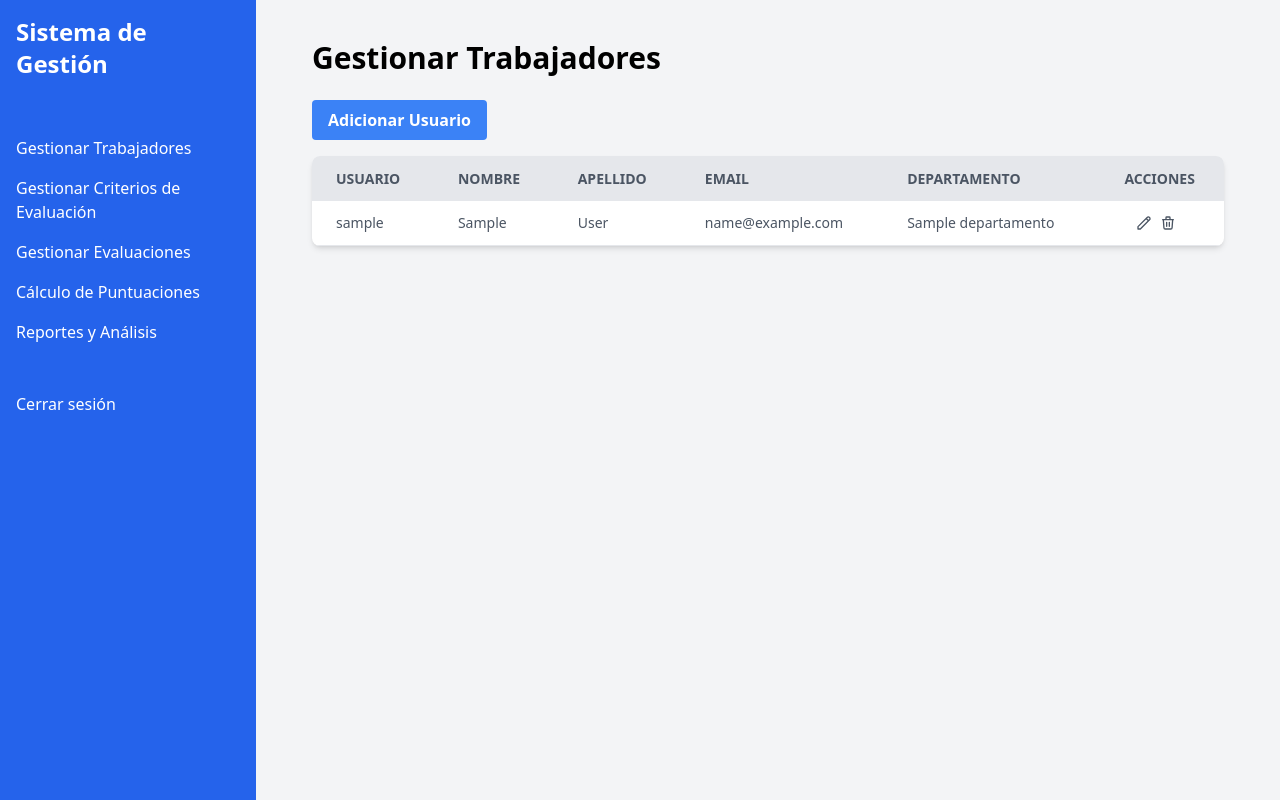
After one commit to tumbarell89/DjangoProyect, a Django app: page /gestionar-trabajadores/ in a window 1280 px wide. The commit adds this page. Run offline with Django 5.2, Linux system fonts and the light colour scheme; a user stored in the database is signed in; tables that the repository leaves empty hold one stand-in row (values such as "Sample post"); some libraries are stand-ins or nearby versions.

Commit message:
gestiornar usuarios y roles

```diff
--- a/config/urls.py
+++ b/config/urls.py
@@ -5,31 +5,19 @@ from empleados import views
 from rest_framework.routers import DefaultRouter
 
 router = DefaultRouter()
-router.register(r'empleados', views.EmpleadoViewSet)
-router.register(r'usuarios', views.UserViewSet)
 
 urlpatterns = [
     path('admin/', admin.site.urls),
-    # path('', views.perfil_empleado, name='perfil_empleado'),
-    path('crear-empleado/', views.crear_empleado, name='crear_empleado'),
-    path('gestion-evaluaciones/', views.gestion_evaluaciones, name='gestion_evaluaciones'),
-    path('registro-logros/', views.registro_logros, name='registro_logros'),
-    path('calculo-puntuaciones/', views.calculo_puntuaciones, name='calculo_puntuaciones'),
-    path('reportes-analisis/', views.reportes_analisis, name='reportes_analisis'),
     path('accounts/', include('django.contrib.auth.urls')),
     path('', auth_views.LoginView.as_view(), name='login'),
     path('logout/', auth_views.LogoutView.as_view(), name='logout'),
-    path('dashboard/', views.dashboard, name='dashboard'),
-    path('perfiles/', views.lista_perfiles, name='lista_perfiles'),
-    path('perfiles/crear/', views.crear_perfil, name='crear_perfil'),
-    path('perfiles/editar/<int:pk>/', views.editar_perfil, name='editar_perfil'),
-    path('perfiles/eliminar/<int:pk>/', views.eliminar_perfil, name='eliminar_perfil'),
-    path('usuarios/', views.lista_usuarios, name='lista_usuarios'),
+    path('gestionar-trabajadores/', views.gestionar_trabajadores, name='gestionar_trabajadores'),
+    path('crear-editar-trabajador/', views.crear_editar_trabajador, name='crear_editar_trabajador'),
+    path('eliminar-trabajador/<int:user_id>/', views.eliminar_trabajador, name='eliminar_trabajador'),
+    path('obtener-trabajador/<int:user_id>/', views.obtener_trabajador, name='obtener_trabajador'),
+
 
     # API URLs
     path('api/', include(router.urls)),
-    path('api/dashboard/', views.api_dashboard, name='api_dashboard'),
-    path('api/perfiles/', views.api_lista_perfiles, name='api_lista_perfiles'),
-    path('api/usuarios/', views.api_lista_usuarios, name='api_lista_usuarios'),
 
 ]
--- /dev/null
+++ b/empleados/templates/empleados/gestionar_trabajadores.html
@@ -0,0 +1,253 @@
+{% extends 'base.html' %}
+{% load static %}
+
+{% block content %}
+<div class="container mx-auto px-4">
+    <h1 class="text-3xl font-bold mb-6">Gestionar Trabajadores</h1>
+    <div class="mb-4">
+        <button id="btnAddUser" class="bg-blue-500 hover:bg-blue-700 text-white font-bold py-2 px-4 rounded">
+            Adicionar Usuario
+        </button>
+    </div>
+    <div class="bg-white shadow-md rounded-lg overflow-hidden">
+        <table class="min-w-full leading-normal">
+            <thead>
+                <tr class="bg-gray-200 text-gray-600 uppercase text-sm leading-normal">
+                    <th class="py-3 px-6 text-left">Usuario</th>
+                    <th class="py-3 px-6 text-left">Nombre</th>
+                    <th class="py-3 px-6 text-left">Apellido</th>
+                    <th class="py-3 px-6 text-left">Email</th>
+                    <th class="py-3 px-6 text-left">Departamento</th>
+                    <th class="py-3 px-6 text-center">Acciones</th>
+                </tr>
+            </thead>
+            <tbody class="text-gray-600 text-sm font-light">
+                {% for usuario in usuarios %}
+                <tr class="border-b border-gray-200 hover:bg-gray-100">
+                    <td class="py-3 px-6 text-left whitespace-nowrap">
+                        <span class="font-medium">{{ usuario.username }}</span>
+                    </td>
+                    <td class="py-3 px-6 text-left">
+                        <span>{{ usuario.first_name }}</span>
+                    </td>
+                    <td class="py-3 px-6 text-left">
+                        <span>{{ usuario.last_name }}</span>
+                    </td>
+                    <td class="py-3 px-6 text-left">
+                        <span>{{ usuario.email }}</span>
+                    </td>
+                    <td class="py-3 px-6 text-left">
+                        <span>{{ usuario.empleado.departamento.denominacion|default:"" }}</span>
+                    </td>
+                    <td class="py-3 px-6 text-center">
+                        <div class="flex item-center justify-center">
+                            <button class="w-4 mr-2 transform hover:text-purple-500 hover:scale-110 btnEditUser" data-user-id="{{ usuario.id }}">
+                                <svg xmlns="http://www.w3.org/2000/svg" fill="none" viewBox="0 0 24 24" stroke="currentColor">
+                                    <path stroke-linecap="round" stroke-linejoin="round" stroke-width="2" d="M15.232 5.232l3.536 3.536m-2.036-5.036a2.5 2.5 0 113.536 3.536L6.5 21.036H3v-3.572L16.732 3.732z" />
+                                </svg>
+                            </button>
+                            <button class="w-4 mr-2 transform hover:text-red-500 hover:scale-110 btnDeleteUser" data-user-id="{{ usuario.id }}">
+                                <svg xmlns="http://www.w3.org/2000/svg" fill="none" viewBox="0 0 24 24" stroke="currentColor">
+                                    <path stroke-linecap="round" stroke-linejoin="round" stroke-width="2" d="M19 7l-.867 12.142A2 2 0 0116.138 21H7.862a2 2 0 01-1.995-1.858L5 7m5 4v6m4-6v6m1-10V4a1 1 0 00-1-1h-4a1 1 0 00-1 1v3M4 7h16" />
+                                </svg>
+                            </button>
+                        </div>
+                    </td>
+                </tr>
+                {% empty %}
+                <tr>
+                    <td colspan="6" class="py-3 px-6 text-center">No hay usuarios registrados.</td>
+                </tr>
+                {% endfor %}
+            </tbody>
+        </table>
+    </div>
+</div>
+
+<!-- Modal para Adicionar/Editar Usuario -->
+<div id="userModal" class="fixed inset-0 bg-gray-600 bg-opacity-50 overflow-y-auto h-full w-full hidden">
+    <div class="relative top-20 mx-auto p-5 border w-96 shadow-lg rounded-md bg-white">
+        <div class="mt-3 text-center">
+            <h3 class="text-lg leading-6 font-medium text-gray-900" id="modalTitle">Adicionar/Editar Usuario</h3>
+            <div class="mt-2 px-7 py-3">
+                <form id="userForm">
+                    {% csrf_token %}
+                    <input type="hidden" id="userId" name="user_id">
+                    <div class="mb-4">
+                        <label for="username" class="block text-gray-700 text-sm font-bold mb-2">Usuario:</label>
+                        <input type="text" id="username" name="username" class="shadow appearance-none border rounded w-full py-2 px-3 text-gray-700 leading-tight focus:outline-none focus:shadow-outline">
+                    </div>
+                    <div class="mb-4">
+                        <label for="first_name" class="block text-gray-700 text-sm font-bold mb-2">Nombre:</label>
+                        <input type="text" id="first_name" name="first_name" class="shadow appearance-none border rounded w-full py-2 px-3 text-gray-700 leading-tight focus:outline-none focus:shadow-outline">
+                    </div>
+                    <div class="mb-4">
+                        <label for="last_name" class="block text-gray-700 text-sm font-bold mb-2">Apellido:</label>
+                        <input type="text" id="last_name" name="last_name" class="shadow appearance-none border rounded w-full py-2 px-3 text-gray-700 leading-tight focus:outline-none focus:shadow-outline">
+                    </div>
+                    <div class="mb-4">
+                        <label for="email" class="block text-gray-700 text-sm font-bold mb-2">Email:</label>
+                        <input type="email" id="email" name="email" class="shadow appearance-none border rounded w-full py-2 px-3 text-gray-700 leading-tight focus:outline-none focus:shadow-outline">
+                    </div>
+                    <div class="mb-4">
+                        <label for="departamento" class="block text-gray-700 text-sm font-bold mb-2">Departamento:</label>
+                        <select id="departamento" name="departamento" class="shadow appearance-none border rounded w-full py-2 px-3 text-gray-700 leading-tight focus:outline-none focus:shadow-outline">
+                            <option value="">Seleccione un departamento</option>
+                            {% for departamento in departamentos %}
+                                <option value="{{ departamento.id }}">{{ departamento.denominacion }}</option>
+                            {% endfor %}
+                        </select>
+                    </div>
+                    <div class="mb-4">
+                        <label for="habilidades" class="block text-gray-700 text-sm font-bold mb-2">Habilidades:</label>
+                        <textarea id="habilidades" name="habilidades" class="shadow appearance-none border rounded w-full py-2 px-3 text-gray-700 leading-tight focus:outline-none focus:shadow-outline"></textarea>
+                    </div>
+                    <div class="mb-4">
+                        <label for="aptitudes" class="block text-gray-700 text-sm font-bold mb-2">Aptitudes:</label>
+                        <textarea id="aptitudes" name="aptitudes" class="shadow appearance-none border rounded w-full py-2 px-3 text-gray-700 leading-tight focus:outline-none focus:shadow-outline"></textarea>
+                    </div>
+                    <div class="mb-4">
+                        <label for="competencias" class="block text-gray-700 text-sm font-bold mb-2">Competencias:</label>
+                        <textarea id="competencias" name="competencias" class="shadow appearance-none border rounded w-full py-2 px-3 text-gray-700 leading-tight focus:outline-none focus:shadow-outline"></textarea>
+                    </div>
+                    <div class="mb-4">
+                        <label for="is_superuser" class="inline-flex items-center">
+                            <input type="checkbox" id="is_superuser" name="is_superuser" class="form-checkbox h-5 w-5 text-blue-600">
+                            <span class="ml-2 text-gray-700">Es superusuario</span>
+                        </label>
+                    </div>
+                    <div class="mb-4">
+                        <label for="activo" class="inline-flex items-center">
+                            <input type="checkbox" id="activo" name="activo" class="form-checkbox h-5 w-5 text-blue-600">
+                            <span class="ml-2 text-gray-700">Activo</span>
+                        </label>
+                    </div>
+                    <div class="items-center px-4 py-3">
+                        <button id="btnSaveUser" type="button" class="px-4 py-2 bg-blue-500 text-white text-base font-medium rounded-md w-full shadow-sm hover:bg-blue-700 focus:outline-none focus:ring-2 focus:ring-blue-300">
+                            Guardar
+                        </button>
+                    </div>
+                </form>
+            </div>
+        </div>
+    </div>
+</div>
+
+<script>
+document.addEventListener('DOMContentLoaded', function() {
+    const modal = document.getElementById('userModal');
+    const form = document.getElementById('userForm');
+    const btnAddUser = document.getElementById('btnAddUser');
+    const btnSaveUser = document.getElementById('btnSaveUser');
+    const modalTitle = document.getElementById('modalTitle');
+    const editButtons = document.querySelectorAll('.btnEditUser');
+    const deleteButtons = document.querySelectorAll('.btnDeleteUser');
+
+    function showModal(title) {
+        modalTitle.textContent = title;
+        modal.classList.remove('hidden');
+    }
+
+    function hideModal() {
+        modal.classList.add('hidden');
+        form.reset();
+    }
+
+    btnAddUser.addEventListener('click', function() {
+        showModal('Adicionar Usuario');
+        document.getElementById('userId').value = '';
+    });
+
+    editButtons.forEach(button => {
+        button.addEventListener('click', function() {
+            const userId = this.getAttribute('data-user-id');
+            showModal('Editar Usuario');
+            loadUserData(userId);
+        });
+    });
+
+    deleteButtons.forEach(button => {
+        button.addEventListener('click', function() {
+            const userId = this.getAttribute('data-user-id');
+            if (confirm('¿Está seguro de que desea eliminar este usuario?')) {
+                deleteUser(userId);
+            }
+        });
+    });
+
+    btnSaveUser.addEventListener('click', function() {
+        saveUserData();
+    });
+
+    // Cerrar el modal si se hace clic fuera de él
+    modal.addEventListener('click', function(e) {
+        if (e.target === modal) {
+            hideModal();
+        }
+    });
+
+    function loadUserData(userId) {
+        fetch(`/obtener-trabajador/${userId}/`)
+            .then(response => response.json())
+            .then(data => {
+                document.getElementById('userId').value = data.id;
+                document.getElementById('username').value = data.username;
+                document.getElementById('first_name').value = data.first_name;
+                document.getElementById('last_name').value = data.last_name;
+                document.getElementById('email').value = data.email;
+                document.getElementById('departamento').value = data.departamento || '';
+                document.getElementById('habilidades').value = data.habilidades;
+                document.getElementById('aptitudes').value = data.aptitudes;
+                document.getElementById('competencias').value = data.competencias;
+                document.getElementById('is_superuser').checked = data.is_superuser;
+                document.getElementById('activo').checked = data.activo;
+            });
+    }
+
+    function saveUserData() {
+        const formData = new FormData(form);
+        const userId = formData.get('user_id');
+        const url = '/crear-editar-trabajador/';
+        const method = 'POST';
+
+        fetch(url, {
+            method: method,
+            body: formData,
+            headers: {
+                'X-CSRFToken': formData.get('csrfmiddlewaretoken')
+            }
+        })
+        .then(response => response.json())
+        .then(data => {
+            if (data.status === 'success') {
+                hideModal();
+                // Recargar la página para mostrar los cambios
+                window.location.reload();
+            } else {
+                // Manejar errores
+                console.error('Error al guardar:', data.errors);
+                alert('Error al guardar los datos. Por favor, revise los campos e intente nuevamente.');
+            }
+        });
+    }
+
+    function deleteUser(userId) {
+        fetch(`/eliminar-trabajador/${userId}/`, {
+            method: 'POST',
+            headers: {
+                'X-CSRFToken': document.querySelector('[name=csrfmiddlewaretoken]').value
+            }
+        })
+        .then(response => response.json())
+        .then(data => {
+            if (data.status === 'success') {
+                // Recargar la página para mostrar los cambios
+                window.location.reload();
+            } else {
+                alert('Error al eliminar el usuario.');
+            }
+        });
+    }
+});
+</script>
+{% endblock %}
--- a/empleados/templates/sidebar.html
+++ b/empleados/templates/sidebar.html
@@ -3,13 +3,11 @@
         <h1 class="text-2xl font-bold">Sistema de Gestión</h1>
     </div>
     <nav class="mt-8">
-        <a href="{% url 'dashboard' %}" class="block py-2 px-4 hover:bg-blue-700">Dashboard</a>
-        <a href="{% url 'lista_perfiles' %}" class="block py-2 px-4 hover:bg-blue-700">Gestión de Perfiles</a>
-        <a href="{% url 'lista_usuarios' %}" class="block py-2 px-4 hover:bg-blue-700">Gestión de Usuarios</a>
-        <a href="{% url 'gestion_evaluaciones' %}" class="block py-2 px-4 hover:bg-blue-700">Gestión de Evaluaciones</a>
-        <a href="{% url 'registro_logros' %}" class="block py-2 px-4 hover:bg-blue-700">Registro de Logros</a>
-        <a href="{% url 'calculo_puntuaciones' %}" class="block py-2 px-4 hover:bg-blue-700">Cálculo de Puntuaciones</a>
-        <a href="{% url 'reportes_analisis' %}" class="block py-2 px-4 hover:bg-blue-700">Reportes y Análisis</a>
+        <a href="{% url 'gestionar_trabajadores' %}" class="block py-2 px-4 hover:bg-blue-700">Gestionar Trabajadores</a>
+        <a href="#" class="block py-2 px-4 hover:bg-blue-700">Gestionar Criterios de Evaluación</a>
+        <a href="#" class="block py-2 px-4 hover:bg-blue-700">Gestionar Evaluaciones</a>
+        <a href="#" class="block py-2 px-4 hover:bg-blue-700">Cálculo de Puntuaciones</a>
+        <a href="#" class="block py-2 px-4 hover:bg-blue-700">Reportes y Análisis</a>
         <a href="{% url 'logout' %}" class="block py-2 px-4 hover:bg-blue-700 mt-8">Cerrar sesión</a>
     </nav>
 </div>
--- a/empleados/views.py
+++ b/empleados/views.py
@@ -1,129 +1,90 @@
 from django.shortcuts import render, redirect, get_object_or_404
 from django.contrib.auth.decorators import login_required
+from django.http import JsonResponse
 from django.contrib.auth.models import User
-from rest_framework import viewsets
-from rest_framework.decorators import api_view
-from rest_framework.response import Response
-from .models import Empleado
-from .forms import EmpleadoForm
-from .serializers import EmpleadoSerializer, UserSerializer
+from .models import Empleado, Departamento
+from .forms import UserEmpleadoForm
+from django.views.decorators.http import require_http_methods
 
 @login_required
-def crear_empleado(request):
-    if hasattr(request.user, 'empleado'):
-        return redirect('perfil_empleado')
-
-    if request.method == 'POST':
-        form = EmpleadoForm(request.POST)
-        if form.is_valid():
-            empleado = form.save(commit=False)
-            empleado.user = request.user
-            empleado.save()
-            return redirect('perfil_empleado')
-    else:
-        form = EmpleadoForm()
-
-    return render(request, 'empleados/crear_empleado.html', {'form': form})
+def gestionar_trabajadores(request):
+    usuarios = User.objects.filter(activo=True)
+    departamentos = Departamento.objects.all()
+    return render(request, 'empleados/gestionar_trabajadores.html', {
+        'usuarios': usuarios,
+        'departamentos': departamentos
+    })
 
 @login_required
-def gestion_evaluaciones(request):
-    # Implementar lógica para gestión de evaluaciones
-    return render(request, 'empleados/gestion_evaluaciones.html')
+@require_http_methods(["POST"])
+def crear_editar_trabajador(request):
+    user_id = request.POST.get('user_id')
+    if user_id:
+        user = get_object_or_404(User, id=user_id)
+        form = UserEmpleadoForm(request.POST, instance=user)
+    else:
+        form = UserEmpleadoForm(request.POST)
+
+    if form.is_valid():
+        form.save()
+        return JsonResponse({'status': 'success'})
+    else:
+        return JsonResponse({'status': 'error', 'errors': form.errors})
 
 @login_required
-def registro_logros(request):
-    if request.method == 'POST':
-        form = LogroForm(request.POST, request.FILES)
-        if form.is_valid():
-            logro = form.save(commit=False)
-            logro.empleado = request.user.empleado
-            logro.save()
-            return redirect('perfil_empleado')
-    else:
-        form = LogroForm()
-    return render(request, 'empleados/registro_logros.html', {'form': form})
+@require_http_methods(["POST"])
+def eliminar_trabajador(request, user_id):
+    user = get_object_or_404(User, id=user_id)
+    user.activo = False
+    user.save()
+    return JsonResponse({'status': 'success'})
 
 @login_required
-def calculo_puntuaciones(request):
-    # Implementar lógica para cálculo de puntuaciones
-    return render(request, 'empleados/calculo_puntuaciones.html')
+@require_http_methods(["GET"])
+def obtener_trabajador(request, user_id):
+    user = get_object_or_404(User, id=user_id)
+    empleado = user.empleado if hasattr(user, 'empleado') else None
+    data = {
+        'id': user.id,
+        'username': user.username,
+        'first_name': user.first_name,
+        'last_name': user.last_name,
+        'email': user.email,
+        'is_superuser': user.is_superuser,
+        'activo': user.activo,
+        'departamento': empleado.departamento.id if empleado and empleado.departamento else None,
+        'habilidades': empleado.habilidades if empleado else '',
+        'aptitudes': empleado.aptitudes if empleado else '',
+        'competencias': empleado.competencias if empleado else '',
+    }
 
-@login_required
-def reportes_analisis(request):
-    # Implementar lógica para reportes y análisis
-    return render(request, 'empleados/reportes_analisis.html')
+    return JsonResponse(data)
 
+    ##API Views
+    class EmpleadoViewSet(viewsets.ModelViewSet):
+        queryset = Empleado.objects.all()
+        serializer_class = EmpleadoSerializer
 
-@login_required
-def dashboard(request):
-    return render(request, 'empleados/dashboard.html')
+    class UserViewSet(viewsets.ModelViewSet):
+        queryset = User.objects.all()
+        serializer_class = UserSerializer
 
-@login_required
-def lista_perfiles(request):
-    perfiles = Empleado.objects.all()
-    return render(request, 'empleados/lista_perfiles.html', {'perfiles': perfiles})
+    @api_view(['GET'])
+    @login_required
+    def api_dashboard(request):
+        # Implement dashboard logic here
+        return Response({"message": "Dashboard data"})
 
-@login_required
-def crear_perfil(request):
-    if request.method == 'POST':
-        form = EmpleadoForm(request.POST)
-        if form.is_valid():
-            form.save()
-            return redirect('lista_perfiles')
-    else:
-        form = EmpleadoForm()
-    return render(request, 'empleados/crear_editar_perfil.html', {'form': form})
+    @api_view(['GET'])
+    @login_required
+    def api_lista_perfiles(request):
+        perfiles = Empleado.objects.all()
+        serializer = EmpleadoSerializer(perfiles, many=True)
+        return Response(serializer.data)
 
-@login_required
-def editar_perfil(request, pk):
-    perfil = get_object_or_404(Empleado, pk=pk)
-    if request.method == 'POST':
-        form = EmpleadoForm(request.POST, instance=perfil)
-        if form.is_valid():
-            form.save()
-            return redirect('lista_perfiles')
-    else:
-        form = EmpleadoForm(instance=perfil)
-    return render(request, 'empleados/crear_editar_perfil.html', {'form': form})
-
-@login_required
-def eliminar_perfil(request, pk):
-    perfil = get_object_or_404(Empleado, pk=pk)
-    if request.method == 'POST':
-        perfil.delete()
-        return redirect('lista_perfiles')
-    return render(request, 'empleados/confirmar_eliminar_perfil.html', {'perfil': perfil})
-
-@login_required
-def lista_usuarios(request):
-    usuarios = User.objects.all()
-    return render(request, 'empleados/lista_usuarios.html', {'usuarios': usuarios})
-
-# API Views
-class EmpleadoViewSet(viewsets.ModelViewSet):
-    queryset = Empleado.objects.all()
-    serializer_class = EmpleadoSerializer
-
-class UserViewSet(viewsets.ModelViewSet):
-    queryset = User.objects.all()
-    serializer_class = UserSerializer
-
-@api_view(['GET'])
-@login_required
-def api_dashboard(request):
-    # Implement dashboard logic here
-    return Response({"message": "Dashboard data"})
-
-@api_view(['GET'])
-@login_required
-def api_lista_perfiles(request):
-    perfiles = Empleado.objects.all()
-    serializer = EmpleadoSerializer(perfiles, many=True)
-    return Response(serializer.data)
-
-@api_view(['GET'])
-@login_required
-def api_lista_usuarios(request):
-    usuarios = User.objects.all()
-    serializer = UserSerializer(usuarios, many=True)
-    return Response(serializer.data)
+    @api_view(['GET'])
+    @login_required
+    def api_lista_usuarios(request):
+        usuarios = User.objects.all()
+        serializer = UserSerializer(usuarios, many=True)
+        return Response(serializer.data)
```
Also changed, not shown: empleados/forms.py (+30 -13 lines), empleados/models.py (+18 -7 lines).
